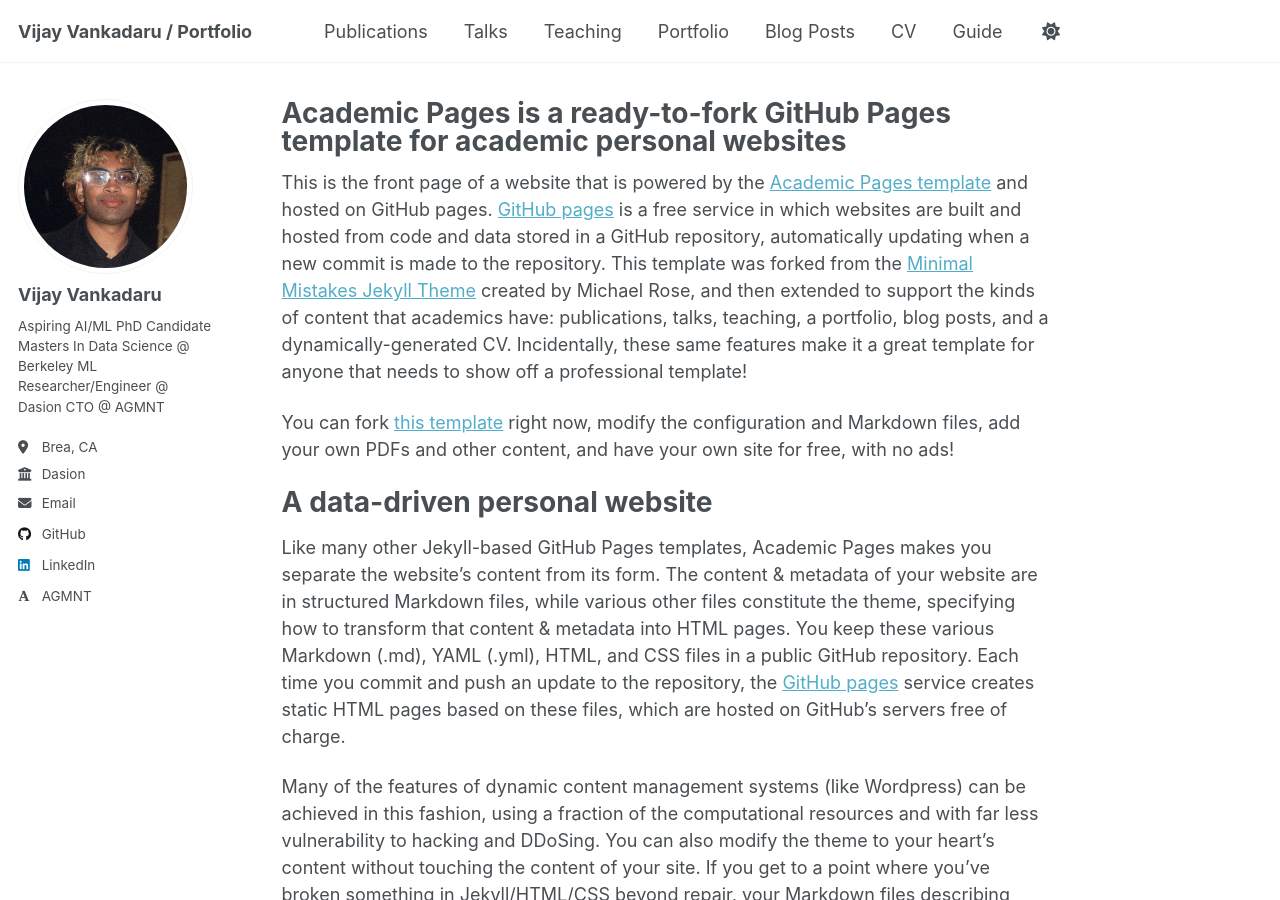
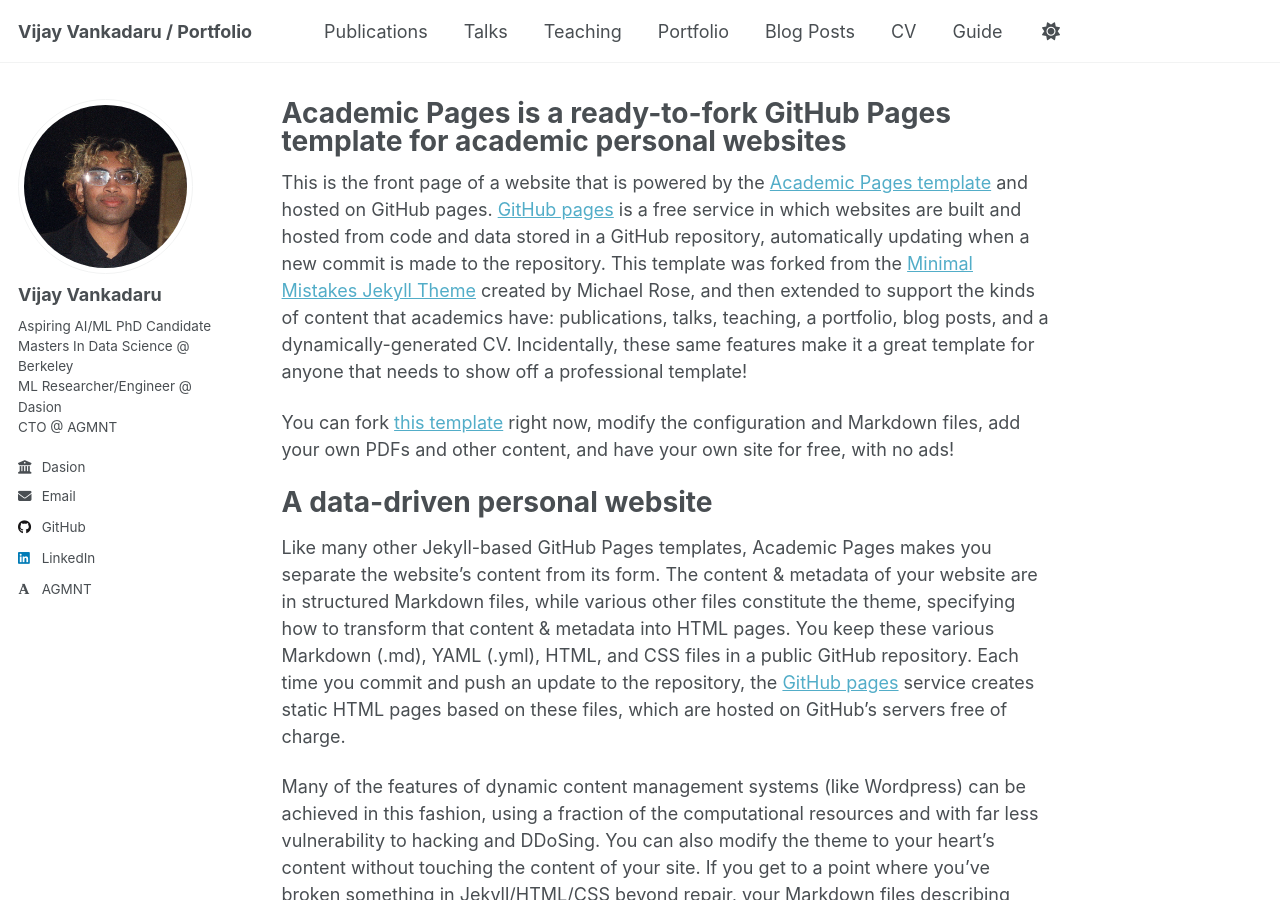
Before and after one commit to Vijay-Vankadaru/vijay-vankadaru.github.io, a Jekyll site: the page built from _pages/about.md, in a window 1280 px wide and 900 px high. Built offline with Jekyll 4.4.1, drawn with Linux system fonts in a browser that asks for light colours; some web fonts are replaced; a script that is not in the unit is left out.

Commit message:
more yml file changes

```diff
--- a/_config.yml
+++ b/_config.yml
@@ -25,15 +25,10 @@
   avatar           : "profile.png"
   name             : "Vijay Vankadaru"
   pronouns         : # example: "she/her"
-  bio              : |
-                    Aspiring AI/ML PhD Candidate
-                    Masters In Data Science @ Berkeley
-                    ML Researcher/Engineer @ Dasion
-                    CTO @ AGMNT
-  location         : "Brea, CA"
+  bio              : "Aspiring AI/ML PhD Candidate<br/>Masters In Data Science @ Berkeley<br/>ML Researcher/Engineer @ Dasion<br/>CTO @ AGMNT"
   employer         : "Dasion"
   uri              : # URL
-  email            : "vankadaruvijay@berkeley.com"
+  email            : "vankadaruvijay@berkeley.edu"
 
   # Academic websites
   academia         : # URL
```
